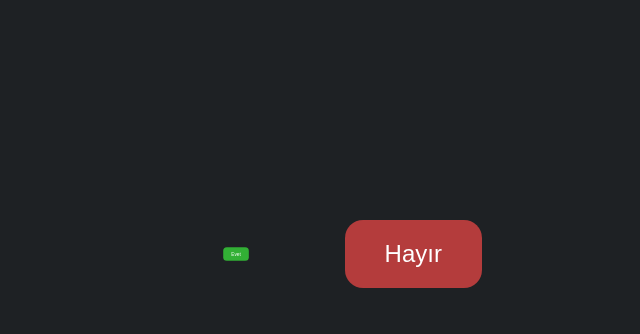
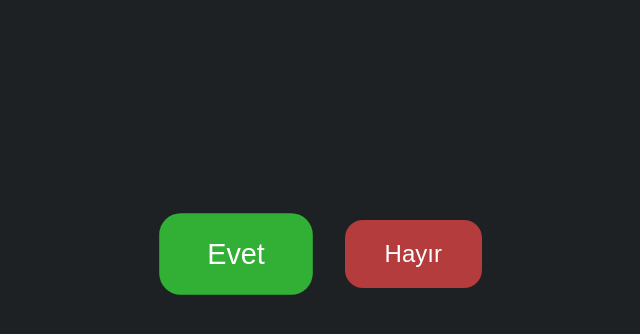
Before and after one commit to egm1141/sevgiproje, a plain HTML site: page index.html in a window 1280 px wide. Both pictures are taken after a click on the button "Hayır". Shown: the whole page, without its empty margins (313-953 px from the left). Drawn offline with Linux system fonts and the light colour scheme.

Commit message:
Update index.html

```diff
--- a/index.html
+++ b/index.html
@@ -57,11 +57,13 @@
 
     let evetSize = 1;
 
+    // Hayır'a basınca Evet büyüyor
     hayirBtn.onclick = () => {
-      evetSize *= 0.2;
+      evetSize *= 1.2;
       evetBtn.style.transform = `scale(${evetSize})`;
     };
 
+    // Evet'e basınca balonlar ve yazı çıkıyor
     evetBtn.onclick = () => {
       buttons.style.display = "none";
       love.style.display = "block";
```
